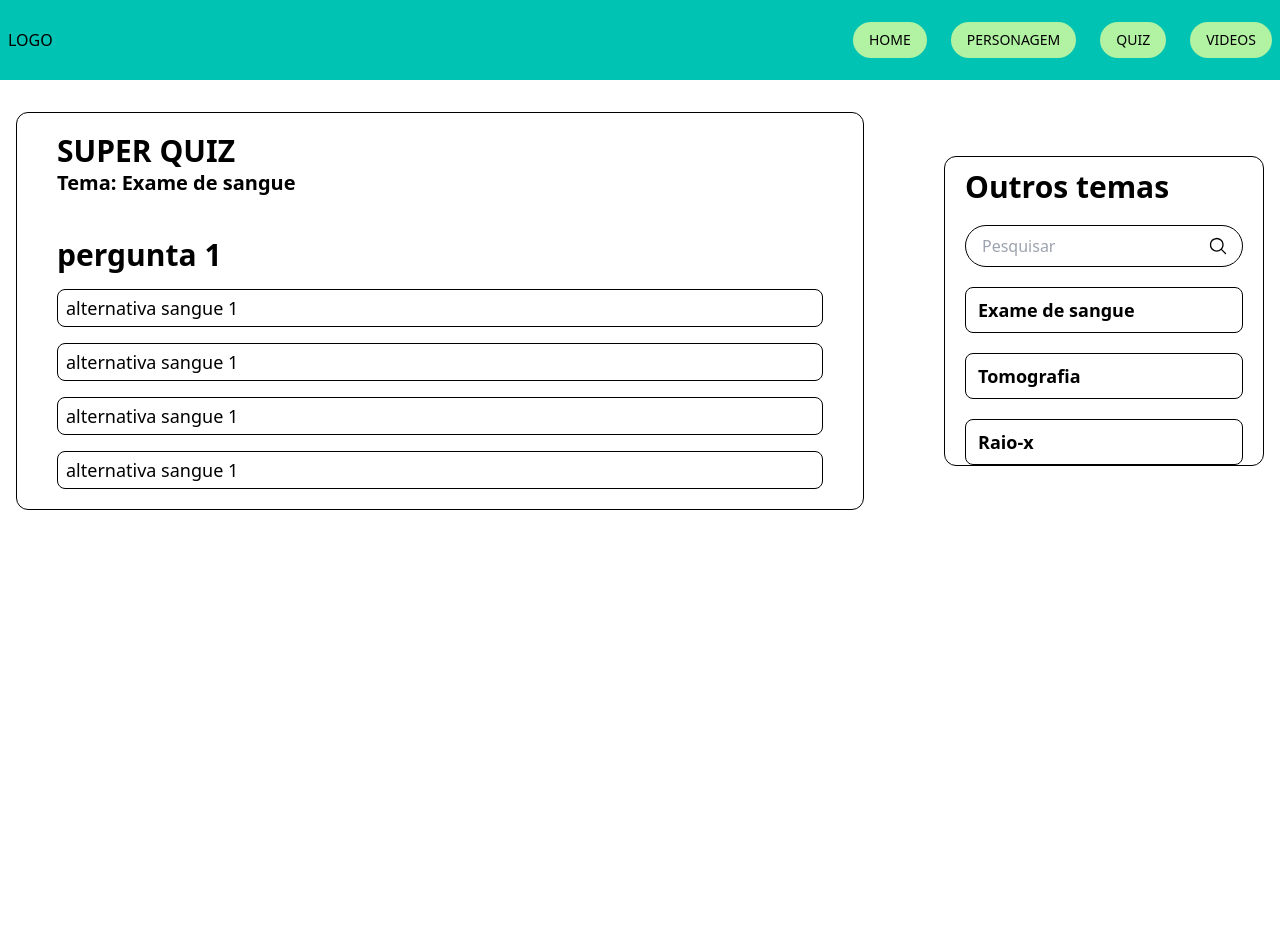
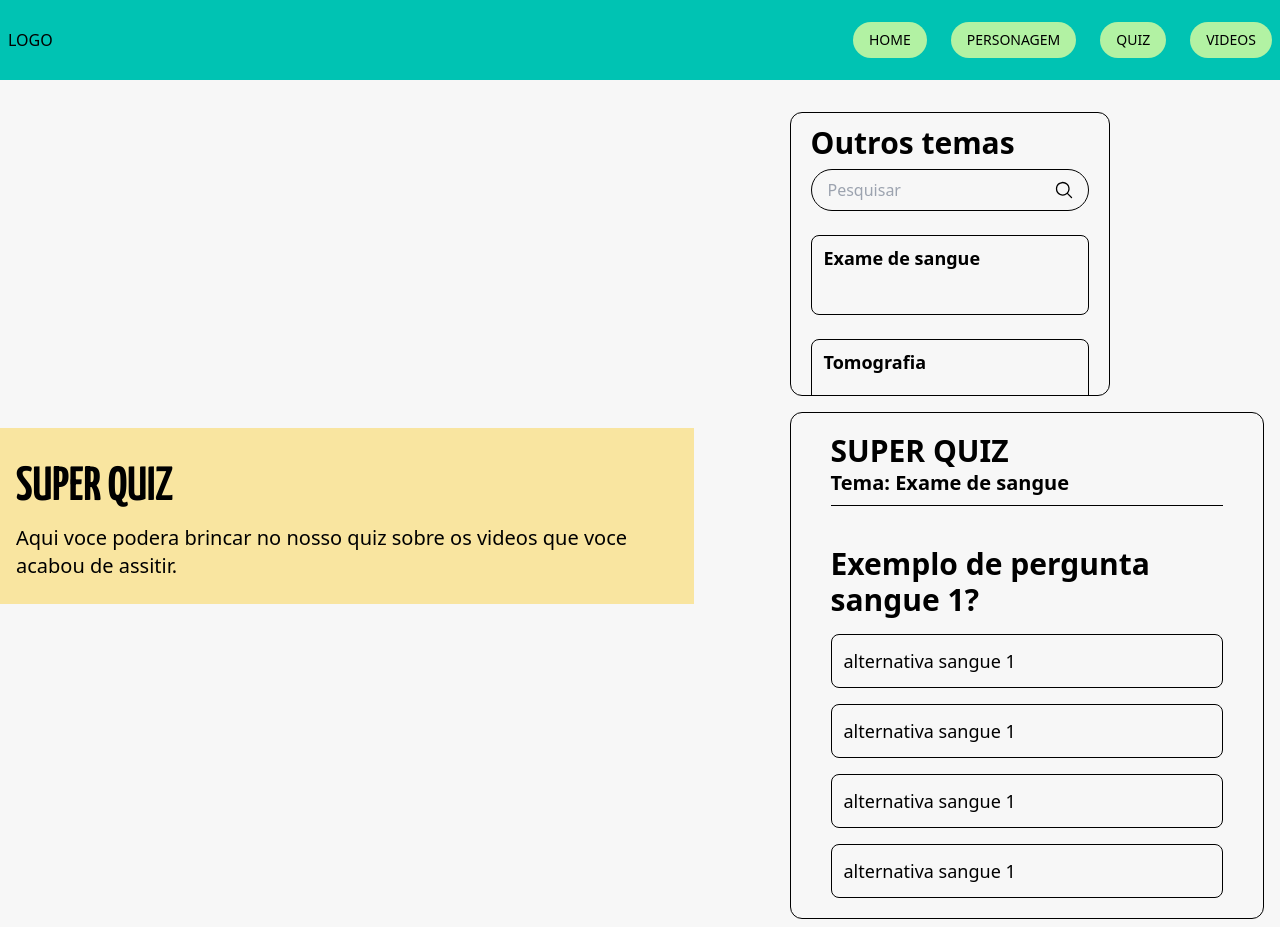
Before and after one commit to rafadagalera/Amigos-da-Saude, a React (Vite) app: page /quiz/1 in a window 1280 px wide. Before the commit the page ends 800 px from the top, so only its background shows below. Built offline with nearby package versions, Linux system fonts and the light colour scheme.

Commit message:
estilizacao: paginas personagem e quiz

```diff
--- a/src/App.jsx
+++ b/src/App.jsx
@@ -4,7 +4,7 @@ import Footer from "./components/footer";
 import { Outlet } from "react-router-dom";
 export default function App() {
   return (
-    <div className="min-h-[100vh] relative">
+    <div className="min-h-[100vh] bg-branco relative">
       <Header />
       <Outlet />
       <Footer />
--- a/src/components/serchVideos.jsx
+++ b/src/components/serchVideos.jsx
@@ -8,25 +8,27 @@ export const SearchVideos = ({ destino }) => {
   const navigate = useNavigate();
 
   return (
-    <div className="flex w-full flex-col gap-5 rounded-xl border px-5 pt-3 md:w-80">
+    <div className="flex w-full flex-col gap-6 rounded-xl border px-5 pt-3 md:w-80">
+      <div className="flex flex-col gap-2">
         <h1 className="text-3xl font-bold">Outros temas</h1>
         <div className="flex w-full items-center rounded-full border px-2 py-1 focus-within:border-azul-200">
           <input
             type="text"
             onChange={() => searchExames()}
-          className="w-[90%] px-2 py-1 focus:outline-none"
+            className="bg-branco w-[90%] px-2 py-1 focus:outline-none"
             placeholder="Pesquisar"
           />
           <div className="flex h-full items-center justify-center">
             <MagnifyingGlassIcon className="size-5" />
           </div>
         </div>
+      </div>
 
-      <ul className="flex flex-col gap-5 overflow-y-auto">
+      <ul className="flex flex-col gap-6 h-40 overflow-y-auto">
         {filteredExames.map((quiz) => (
           <li
             key={quiz.id}
-            className="hover:bg-lime-50 min-h-[10%] cursor-pointer rounded-lg border"
+            className="hover:bg-lime-50 min-h-[50%] cursor-pointer rounded-lg border"
             onClick={() => navigate(`/${destino}/${quiz.id}`)}
           >
             <p className="px-3 py-2 text-lg font-semibold">{quiz.name}</p>
--- a/src/context/ExamesProvider.jsx
+++ b/src/context/ExamesProvider.jsx
@@ -21,7 +21,7 @@ export const ExamesProvider = ({ children }) => {
       quiz: [
         {
           id: 1,
-          pergunta: "pergunta 1",
+          pergunta: "Exemplo de pergunta sangue 1?",
           resposta: 1,
           alternativas: {
             alternativa1: "alternativa sangue 1",
--- a/src/pages/personagem.jsx
+++ b/src/pages/personagem.jsx
@@ -12,9 +12,9 @@ export default function Personagem() {
   };
 
   return (
-    <div className="container mx-auto px-4 pb-4 pt-28 md:pb-10">
-      <div className="flex h-full justify-center md:justify-between">
-        <div className="flex h-[32rem] flex-col items-center rounded-3xl border-2 border-azul-100 px-4 py-6 md:h-[39rem] md:px-16">
+    <div className="container mx-auto pb-4 pt-20 md:pb-10 md:pt-28">
+      <div className="flex h-full gap-5 flex-col-reverse justify-center md:flex-row md:justify-between">
+        <div className="flex h-[32rem] mx-4 flex-col items-center rounded-3xl border-2 border-azul-100 px-4 py-6 md:h-[39rem] md:px-16">
           <div className="absolute">
             <div className="relative h-full w-40 md:w-[13rem]">
               <img
@@ -88,8 +88,8 @@ export default function Personagem() {
           </div>
         </div>
 
-        <div className="hidden w-[38rem] flex-col gap-5 rounded-xl border bg-amarelo-100 px-6 py-4 md:flex">
-          <h1 className="text-end font-yanone text-lg font-semibold md:text-3xl">
+        <div className="w-full flex-col gap-5 bg-amarelo-100 px-6 py-4 md:flex md:w-[38rem] md:rounded-xl md:border">
+          <h1 className="text-end font-yanone text-2xl font-semibold md:text-3xl">
             Crie seu personagem do jeitinho que voce quiser!
           </h1>
 
--- a/src/pages/quiz.jsx
+++ b/src/pages/quiz.jsx
@@ -25,10 +25,10 @@ export default function Quiz() {
       console.log(pontuacao);
 
       pergunta.innerHTML = `Acabou, sua pontuação foi: ${pontuacao}`;
-      alternativa1.classList.add("hidden")
-      alternativa2.classList.add("hidden")
-      alternativa3.classList.add("hidden")
-      alternativa4.classList.add("hidden")
+      alternativa1.classList.add("hidden");
+      alternativa2.classList.add("hidden");
+      alternativa3.classList.add("hidden");
+      alternativa4.classList.add("hidden");
       return;
     }
 
@@ -54,15 +54,26 @@ export default function Quiz() {
   };
 
   return (
-    <div className="container mx-auto flex px-4 pt-28 pb-2">
-      <div className="flex w-full flex-col items-center md:flex-row justify-between grow gap-10 md:gap-20">
-        <div className="flex grow flex-col gap-10 rounded-xl border px-10 py-5">
-          <div>
+    <div className="container mx-auto flex pb-2 pt-20 md:pt-28">
+      <div className="flex w-full flex-col items-center justify-between gap-6 md:flex-row md:gap-20">
+        <div className="bg-amarelo-100 flex flex-col px-4 py-6">
+          <h2 className="text-[3rem] font-yanone font-bold">SUPER QUIZ</h2>
+          <p className="text-xl">
+            Aqui voce podera brincar no nosso quiz sobre os videos que voce
+            acabou de assitir.
+          </p>
+        </div>
+
+        <div className="flex flex-col gap-4 px-4">
+          <SearchVideos destino="quiz" />
+
+          <div className="flex w-full grow flex-col gap-10 rounded-xl border px-4 py-5 md:px-10">
+            <div className="border-b pb-2">
               <h1 className="text-3xl font-bold">SUPER QUIZ</h1>
               <h3 className="text-xl font-semibold">Tema: {findExame.name}</h3>
             </div>
             <div className="flex flex-col gap-4">
-            <h3 id="pergunta" className="text-3xl font-semibold">
+              <h3 id="pergunta" className="text-2xl font-semibold md:text-3xl">
                 {findExame.quiz[0].pergunta}
               </h3>
 
@@ -70,36 +81,35 @@ export default function Quiz() {
                 <p
                   id="alternativa1"
                   onClick={() => checarResposta()}
-                className="cursor-pointer text-lg px-2 py-1 hover:bg-lime-50 border rounded-lg"
+                  className="hover:bg-lime-50 cursor-pointer rounded-lg border px-3 py-5 text-lg md:p-3"
                 >
                   {findExame.quiz[0].alternativas.alternativa1}
                 </p>
                 <p
                   id="alternativa2"
                   onClick={() => checarResposta()}
-                className="cursor-pointer text-lg px-2 py-1 hover:bg-lime-50 border rounded-lg"
+                  className="hover:bg-lime-50 cursor-pointer rounded-lg border px-3 py-5 text-lg md:p-3"
                 >
                   {findExame.quiz[0].alternativas.alternativa2}
                 </p>
                 <p
                   id="alternativa3"
                   onClick={() => checarResposta()}
-                className="cursor-pointer text-lg px-2 py-1 hover:bg-lime-50 border rounded-lg"
+                  className="hover:bg-lime-50 cursor-pointer rounded-lg border px-3 py-5 text-lg md:p-3"
                 >
                   {findExame.quiz[0].alternativas.alternativa3}
                 </p>
                 <p
                   id="alternativa4"
                   onClick={() => checarResposta()}
-                className="cursor-pointer text-lg px-2 py-1 hover:bg-lime-50 border rounded-lg"
+                  className="hover:bg-lime-50 cursor-pointer rounded-lg border px-3 py-5 text-lg md:p-3"
                 >
                   {findExame.quiz[0].alternativas.alternativa4}
                 </p>
               </div>
             </div>
           </div>
-
-        <SearchVideos destino="quiz" />
+        </div>
       </div>
     </div>
   );
--- a/src/pages/videos.jsx
+++ b/src/pages/videos.jsx
@@ -1,35 +1,21 @@
 import { Link } from "react-router-dom";
 import { ExamesContext } from "../context/ExamesProvider";
 import { useContext } from "react";
+import { SearchVideos } from "../components/serchVideos";
 
 export default function Videos() {
-  const { exames, searchExames, filteredExames } = useContext(ExamesContext);
+  const { exames } = useContext(ExamesContext);
 
   return (
     <div className="container mx-auto flex pt-20">
-      <div className="flex flex-col items-center rounded-xl justify-center gap-5 border px-4 py-3">
-        <input
-          type="text"
-          onChange={() => searchExames()}
-          className="rounded-md border"
-        />
-
-        <ul className="flex flex-col items-center justify-center gap-5">
-          {filteredExames.map((exame) => (
-            <li key={exame.id} className="cursor-pointer border">
-              <Link to={exame.id} className="">
-                <h2>{exame.name}</h2>
-              </Link>
-            </li>
-          ))}
-        </ul>
-      </div>
+      <SearchVideos destino="videos"/>
 
       <ul className="flex w-screen items-center justify-center gap-5">
         {exames.map((exame) => (
-          <li key={exame.id} className="cursor-pointer border">
-            <Link to={exame.id} className="">
-              <h2>{exame.name}</h2>
+          <li key={exame.id} className="cursor-pointer size-40 border">
+            <Link to={exame.id} className="flex flex-col h-full">
+              <div className="h-full">img</div>
+              <h2 className="border-t text-center">{exame.name}</h2>
             </Link>
           </li>
         ))}
--- a/tailwind.config.js
+++ b/tailwind.config.js
@@ -12,6 +12,7 @@ export default {
       'open-sans': ['"Open Sans"', 'sans-serif'],
     },
     colors: {
+      'branco': '#F7F7F7',
       'verde-100': '#B2F2A3',
       'verde-200': '#5DDCA7',
       'verde-300': '#55A26A',
```
Lines whose indentation alone changed are shown as unchanged.
